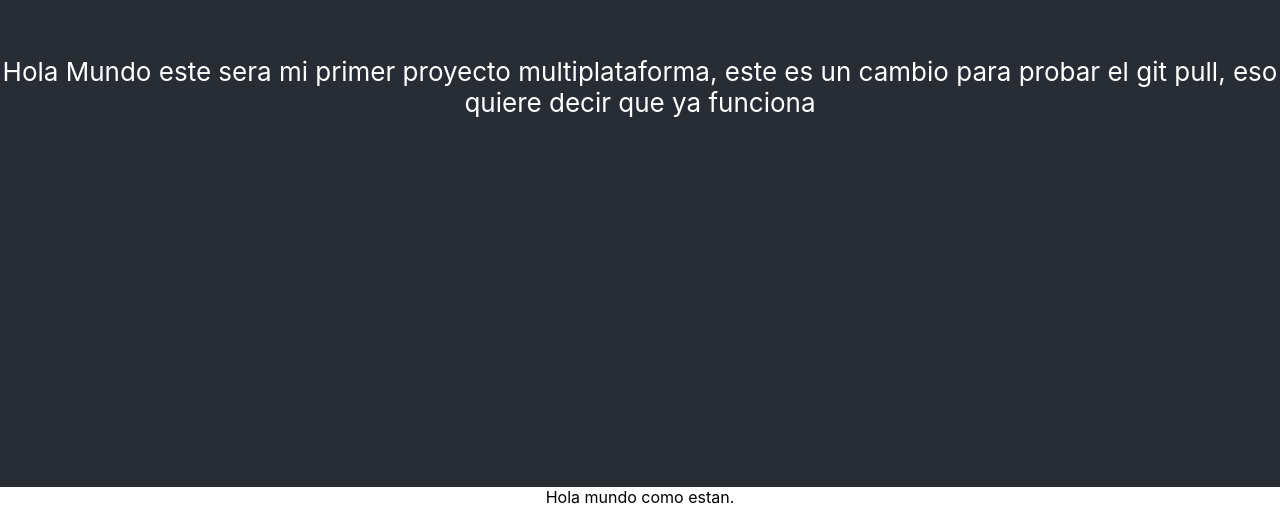
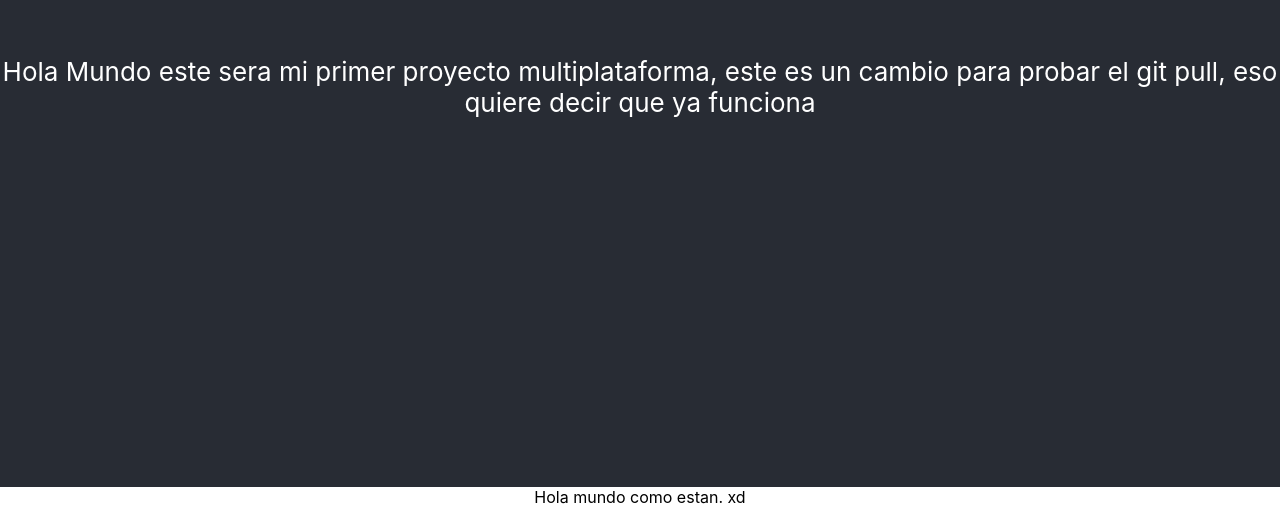
Before and after one commit to Diegoo11/api-react-moduler, a React (Create React App) app: page / in a window 1280 px wide. Shown: the part 313-820 px from the top of the page. Built offline with nearby package versions, Linux system fonts and the light colour scheme.

Commit message:
test 3 gitpod

```diff
--- a/src/App.js
+++ b/src/App.js
@@ -10,6 +10,7 @@ function App() {
       </header>
       <body>
         Hola mundo como estan.
+        xd
       </body>
     </div>
   );
```
